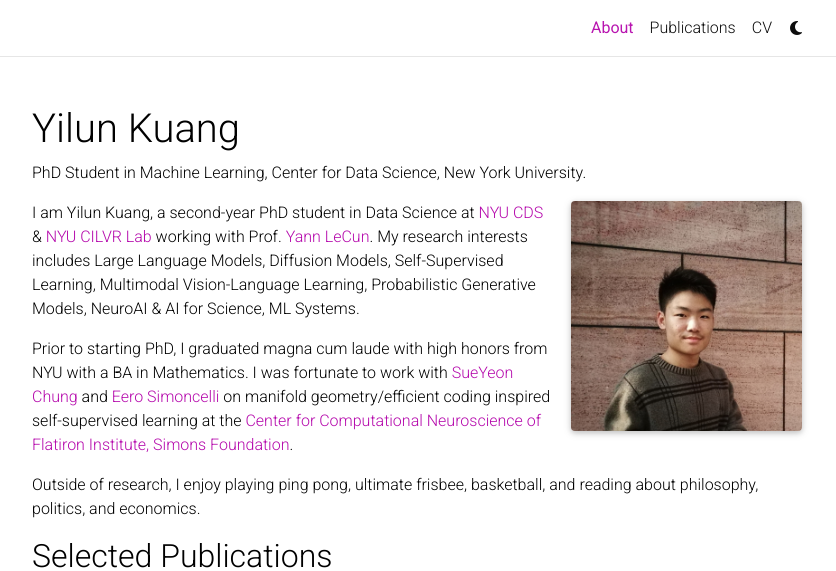
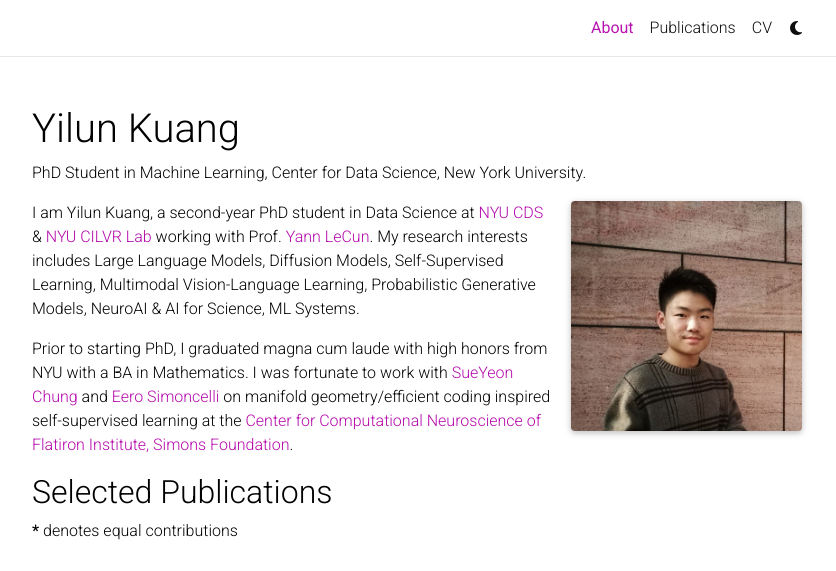
Before and after one commit to YilunKuang/yilunkuang.github.io, a Jekyll site: the page built from _pages/about.md, in a window 1280 px wide, cut to the strip 0-571 px from the top of the page. Shown: the whole strip, without its empty margins (223-1059 px from the left). Built offline with Jekyll 4.4.1, drawn with Linux system fonts in a browser that asks for light colours; full-size pictures stand in for the smaller copies a plugin makes; some web fonts are replaced; comment, search, counter and statistics services are not loaded; a style sheet for code colours, icons or effects is not loaded.

Commit message:
update plots

```diff
--- a/_pages/about.md
+++ b/_pages/about.md
@@ -22,9 +22,6 @@ I am Yilun Kuang, a second-year PhD student in Data Science at [NYU CDS](https:/
 
 Prior to starting PhD, I graduated magna cum laude with high honors from NYU with a BA in Mathematics. I was fortunate to work with [SueYeon Chung](https://sites.google.com/site/sueyeonchung/) and [Eero Simoncelli](http://www.cns.nyu.edu/~eero/) on manifold geometry/efficient coding inspired self-supervised learning at the [Center for Computational Neuroscience of Flatiron Institute, Simons Foundation](https://www.simonsfoundation.org/people/yilun-kuang/).
 
-Outside of research, I enjoy playing ping pong, ultimate frisbee, basketball, and reading about philosophy, politics, and economics.
-
-
 <!-- [[CV](https://yilunkuang.github.io/files/cv/YK_PhD_Resume.pdf)] -->
 
 <!-- Write your biography here. Tell the world about yourself. Link to your favorite [subreddit](http://reddit.com). You can put a picture in, too. The code is already in, just name your picture `prof_pic.jpg` and put it in the `img/` folder.
```
